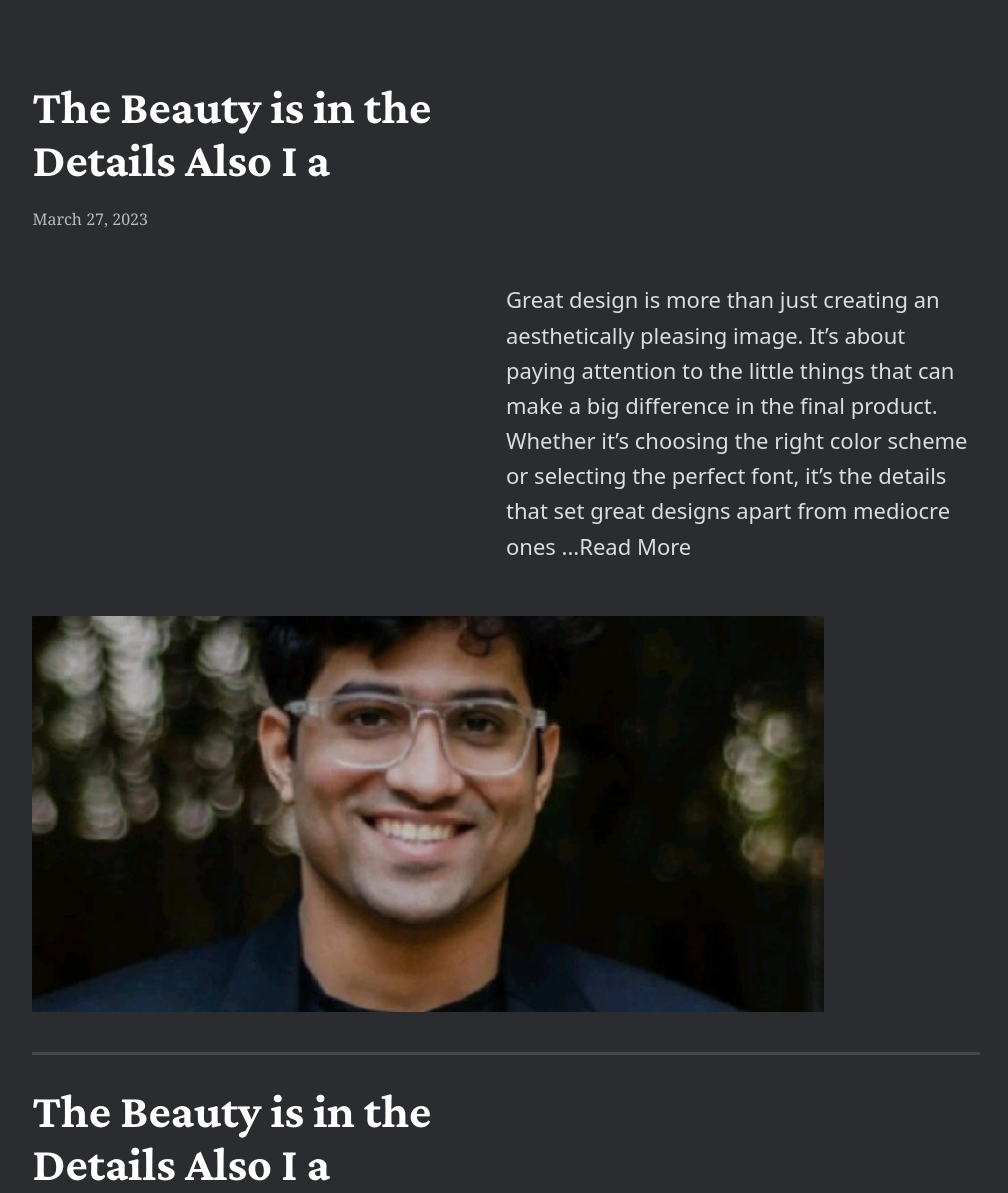
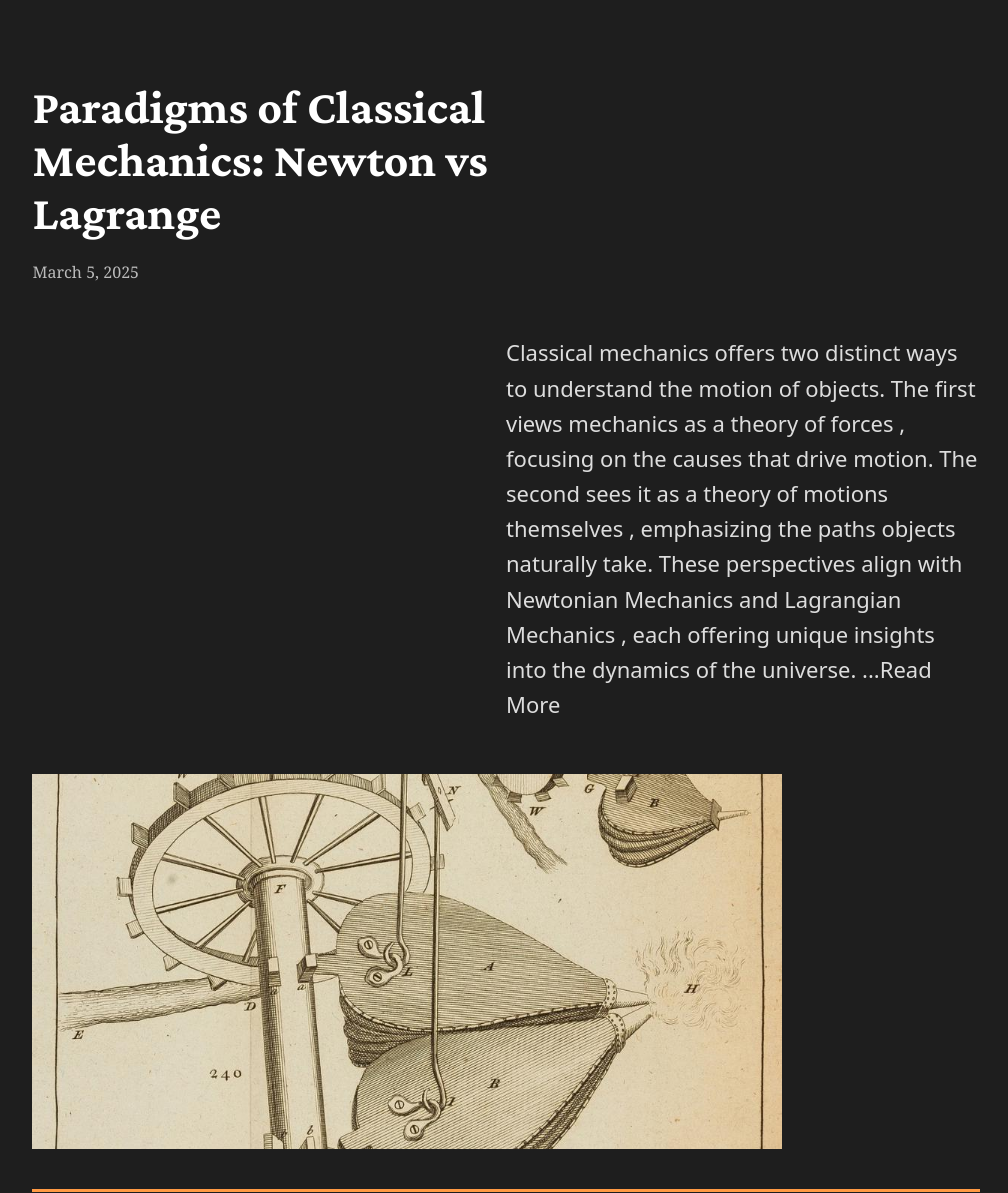
Before and after one commit to DCVAM/DroneControlHub, a website: page dynamics/mainPage.html in a window 1280 px wide. Shown: the top 1193 px of the page, without its empty margins (134-1142 px from the left). Drawn offline with nearby package versions, Linux system fonts and the light colour scheme.

Commit message:
Fixed main page

```diff
--- a/dynamics/mainPage.html
+++ b/dynamics/mainPage.html
@@ -7,7 +7,7 @@
     <style>
         @import url('https://fonts.googleapis.com/css2?family=Crimson+Pro:ital,wght@0,200..900;1,200..900&display=swap');
         body {
-            background-color: #2b2c2f;
+            background-color: #1e1e1e;
             color: white;
             font-family: 'Georgia', serif;
         }
@@ -84,14 +84,14 @@
         .blog-post:not(:first-child)::after {
             content: "";
             position: absolute;
-            border-top: 3px solid #454649;
+            border-top: 3px solid #ff9a44;
             inset: 0;
             z-index: -1;
         }
 
         .image-container img {
             display: block;
-            max-width: 99%;
+            width: 750px;
             object-fit: cover;
             aspect-ratio: 2;
             transition: opacity 0.3s ease;
@@ -122,20 +122,16 @@
         <div class="blogs">
             <div class="blog-post">
                 <div class="blog-post-heading">
-                    <a href="../dynamics/blogPosts/week1.html"><h1>The Beauty is in the Details Also I a</h1></a>
+                    <a href="../dynamics/blogPosts/week1.html"><h1>Paradigms of Classical Mechanics: Newton vs Lagrange</h1></a>
                 </div>
-                <p class="date">March 27, 2023</p>
+                <p class="date">March 5, 2025</p>
                 <div class="blog-post-content">
-                    <p class="content">
-                    Great design is more than just creating an aesthetically pleasing image. It’s about paying attention
-                    to the little things that can make a big difference in the final product. Whether it’s choosing the
-                    right color scheme or selecting the perfect font, it’s the details that set great designs apart
-                    from mediocre ones <span class="read-more"><a class="read-more-link" href="../dynamics/blogPosts/week1.html">...Read More</a></span>
+                    <p class="content">Classical mechanics offers two distinct ways to understand the motion of objects. The first views mechanics as a theory of forces , focusing on the causes that drive motion. The second sees it as a theory of motions themselves , emphasizing the paths objects naturally take. These perspectives align with Newtonian Mechanics  and Lagrangian Mechanics , each offering unique insights into the dynamics of the universe. <span class="read-more"><a class="read-more-link" href="../dynamics/blogPosts/week1.html">...Read More</a></span>
                 </p>
                 </div>
                 <div class="image-container">
                     <a href="../dynamics/blogPosts/week1.html">
-                    <img src="../assets/imgs/abdullah.jpeg" alt="Minimalist Interior Design">
+                    <img src="../assets/imgs/week1_dynamics_hero.jpg" alt="Minimalist Interior Design">
                     </a>
                 </div>
             </div>
```
Also changed, not shown: dynamics/blogPosts/week1.html (+1 -1 lines), assets/imgs/week1_dynamics_hero.jpg (renamed from assets/imgs/Mécanique_analytique.jpg).
